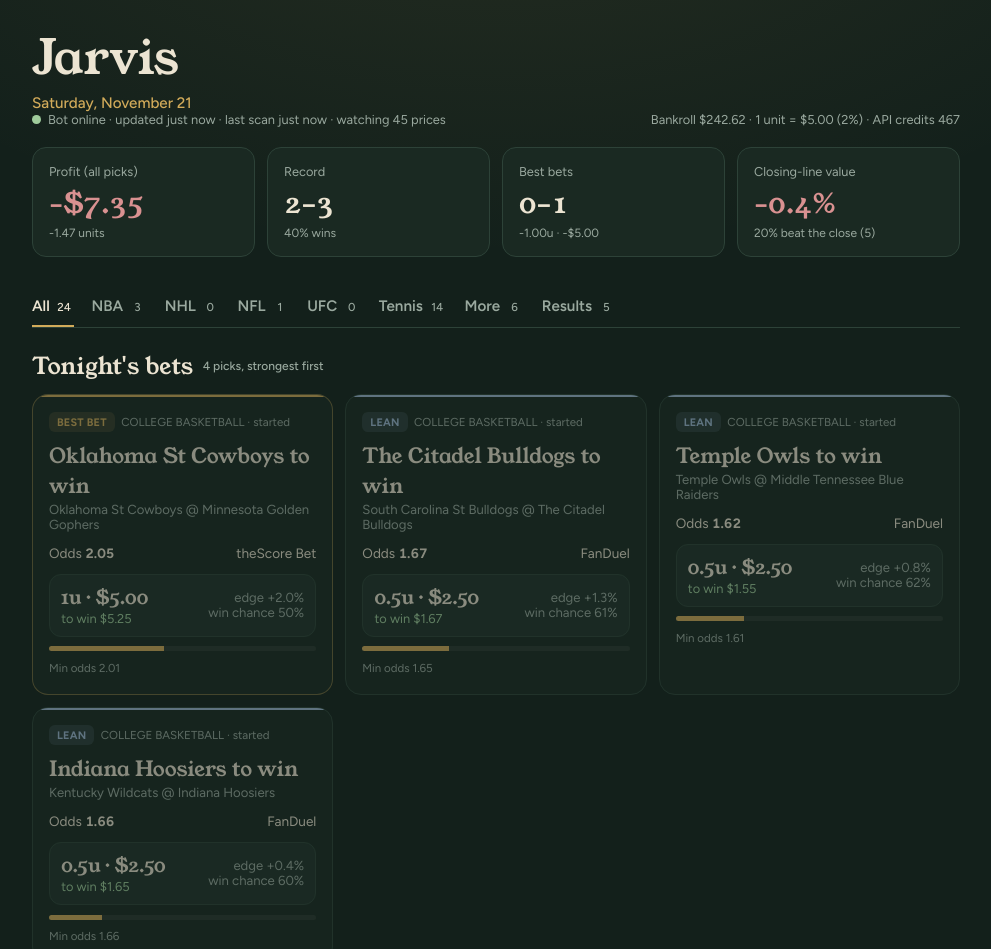
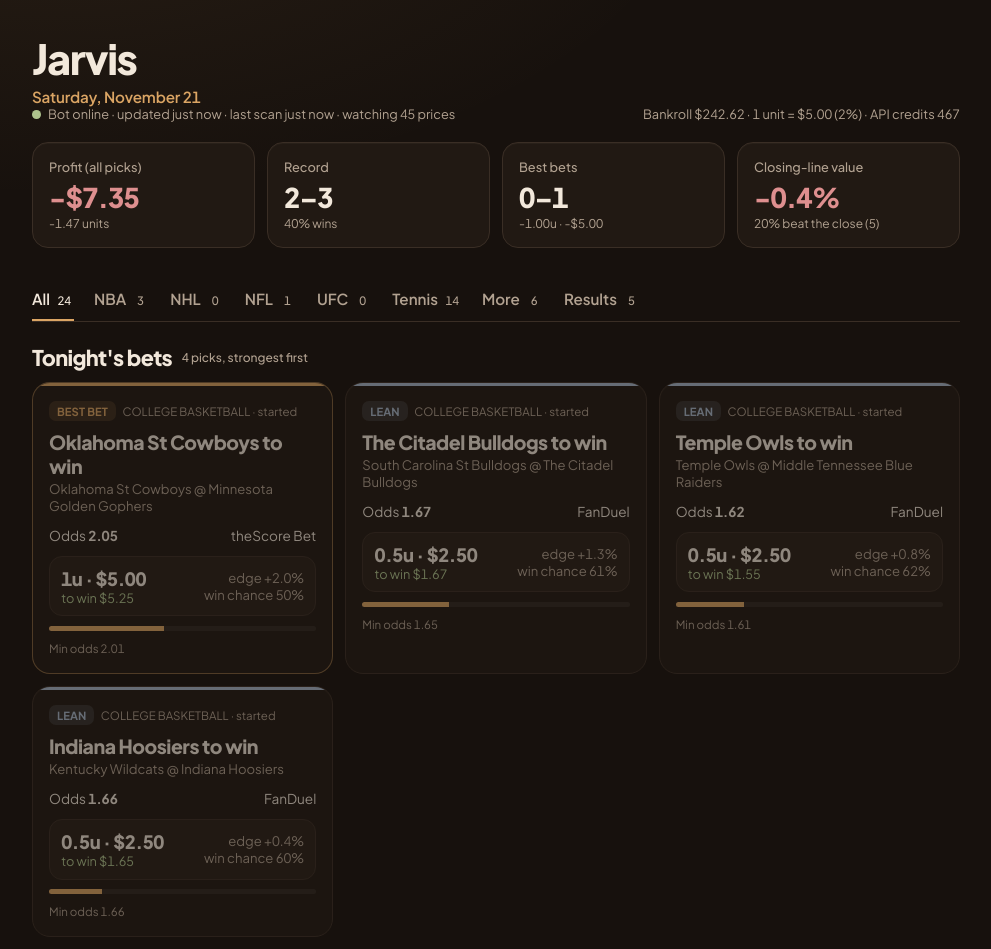
Before and after one commit to hereliesjay/jarvis-picks, a plain HTML site: page index.html in a window 1280 px wide. Shown: the top 949 px of the page, without its empty margins (144-1135 px from the left). Drawn offline with Linux system fonts and the light colour scheme.

Commit message:
update site

```diff
--- a/index.html
+++ b/index.html
@@ -2,7 +2,7 @@
 <html lang="en"><head>
 <meta charset="utf-8"><meta name="viewport" content="width=device-width,initial-scale=1">
 <title>Jarvis Picks</title>
-<link rel="preconnect" href="https://fonts.googleapis.com"><link href="https://fonts.googleapis.com/css2?family=Young+Serif&family=Figtree:wght@400;500;600;700&display=swap" rel="stylesheet">
+<link rel="preconnect" href="https://fonts.googleapis.com"><link href="https://fonts.googleapis.com/css2?family=Plus+Jakarta+Sans:wght@400;500;600;700;800&display=swap" rel="stylesheet">
 <style>
 :root{--bg1:#070a14;--bg2:#10162b;--card:rgba(22,28,52,.78);--line:rgba(140,160,255,.14);--ink:#e8ecf8;--mute:#8f9ab8;--acc:#7c8cff;--acc2:#2fd4c0;--gold:#e6b450;--pos:#46d9a0;--neg:#ff7a90}
 *{box-sizing:border-box}
@@ -97,55 +97,58 @@ details summary::-webkit-details-marker{display:none}
 .sub{font-size:.72rem;text-transform:uppercase;letter-spacing:.1em;color:var(--mute);margin:.9rem 0 .5rem}
 
 
-/* ===== cozy theme: night card table ===== */
-:root{--felt:#13201b;--table:#1a2922;--table2:#20322a;--rail:#2d4238;--chalk:#ece4d2;--mute:#9aa99f;--brass:#d2ab5a;--sage:#9fcb9b;--rose:#d99191;--sky:#9db8d4;
---card:var(--table);--line:var(--rail);--ink:var(--chalk);--acc:var(--sky);--acc2:var(--sage);--gold:var(--brass);--pos:var(--sage);--neg:var(--rose);--bg1:var(--felt);--bg2:var(--felt)}
-body{font-family:Figtree,system-ui,sans-serif;background:var(--felt);color:var(--chalk);
- background-image:radial-gradient(70rem 40rem at 50% -12rem,rgba(210,171,90,.10),transparent 70%)}
-.wrap{max-width:60rem}
-h1{font-family:'Young Serif',Georgia,serif;font-weight:400;background:none;-webkit-background-clip:initial;background-clip:initial;color:var(--chalk);font-size:clamp(2.1rem,7vw,3rem);letter-spacing:-.01em}
-h1 .tonight{display:block;font-family:Figtree,sans-serif;font-size:.95rem;color:var(--brass);letter-spacing:0;margin-top:.15rem;font-weight:500}
+/* ===== warm theme: espresso & caramel ===== */
+:root{--esp:#17110d;--bean:#211913;--bean2:#2a2019;--seam:#3a2e25;--cream:#f2e8db;--mute:#b2a291;--caramel:#dba564;--olive:#aec38d;--rose:#de8f8f;--dusk:#a7b8cb;
+--card:var(--bean);--line:var(--seam);--ink:var(--cream);--acc:var(--dusk);--acc2:var(--olive);--gold:var(--caramel);--pos:var(--olive);--neg:var(--rose);--bg1:var(--esp);--bg2:var(--esp)}
+body{font-family:'Plus Jakarta Sans',system-ui,sans-serif;background:var(--esp);color:var(--cream);font-feature-settings:"tnum" 1;
+ background-image:radial-gradient(60rem 32rem at 15% -10rem,rgba(219,165,100,.09),transparent 70%)}
+.wrap{max-width:60rem;padding-top:2rem}
+h1{font-weight:800;background:none;-webkit-background-clip:initial;background-clip:initial;color:var(--cream);font-size:clamp(2rem,6vw,2.6rem);letter-spacing:-.035em}
+h1 .tonight{display:block;font-size:.95rem;color:var(--caramel);letter-spacing:-.01em;margin-top:.2rem;font-weight:600}
 h2,.sub,.gsec,.tile .l,th{text-transform:none;letter-spacing:0}
-h2{font-family:'Young Serif',serif;font-weight:400;font-size:1.25rem;color:var(--chalk)}
+h2{font-weight:700;font-size:1.15rem;color:var(--cream);letter-spacing:-.02em}
 .sub{font-size:.85rem;font-weight:600;color:var(--mute)}
-.gsec{font-size:.95rem;color:var(--brass);font-weight:600;margin-top:1.4rem}
-.sec h3{font-family:'Young Serif',serif;font-weight:400;font-size:1.45rem}
+.gsec{font-size:.95rem;color:var(--caramel);font-weight:700;margin-top:1.5rem;letter-spacing:-.01em}
+.sec h3{font-weight:800;font-size:1.35rem;letter-spacing:-.03em}
 .sec h3 .ic{display:none}
-.sec h3 .c{font-family:Figtree,sans-serif}
-.card{background:var(--table);border:1px solid var(--rail);border-radius:16px;box-shadow:none;backdrop-filter:none}
-.tile{border-radius:14px}
-.tile .l{font-size:.8rem;color:var(--mute)}
-.tile .v{font-family:'Young Serif',serif;font-weight:400;font-size:1.75rem}
-.tiles .card{border-top:1px solid var(--rail)}
-.pick.best{border-color:rgba(210,171,90,.45)}
-.pick.best::before{background:var(--brass);height:2px}
-.pick.lean::before{background:var(--sky);height:2px}
-.badge{border-radius:6px;letter-spacing:.02em;font-weight:700;font-size:.68rem;background:rgba(210,171,90,.14);color:var(--brass)}
-.badge.lean{background:rgba(157,184,212,.14);color:var(--sky)}
-.badge.parlay{background:rgba(159,203,155,.14);color:var(--sage)}
-.badge.won{background:rgba(159,203,155,.15);color:var(--sage)}.badge.lost{background:rgba(217,145,145,.15);color:var(--rose)}
-.pk,.gp{font-family:'Young Serif',serif;font-weight:400;font-size:1.3rem}
-.gp small{font-family:Figtree,sans-serif}
-.row b,.gline b,.legs b,.bet b{font-family:Figtree,sans-serif;font-weight:700;font-variant-numeric:tabular-nums}
-.bet{background:var(--table2);border:1px solid var(--rail);border-radius:12px}
-.bet .u{font-family:'Young Serif',serif;font-weight:400;font-size:1.2rem}
-.conf{background:rgba(236,228,210,.07)}.conf i{background:var(--brass)}
-.vb{border-radius:6px;letter-spacing:.02em}
-.vb.value{background:rgba(159,203,155,.15);color:var(--sage)}.vb.fair{background:rgba(157,184,212,.14);color:var(--sky)}
-.vb.slight{background:rgba(210,171,90,.14);color:var(--brass)}.vb.over{background:rgba(217,145,145,.14);color:var(--rose)}
-.why{color:#d9d1bf}
-.go{background:var(--brass);color:#1b1a14;border-radius:10px;font-weight:700}
-.go.alt{background:transparent;color:var(--chalk);border:1px solid var(--rail)}
-.tabs{background:var(--felt);border-bottom:1px solid var(--rail);padding:.6rem 0 0;gap:1.1rem;margin-bottom:.4rem}
-.tab{background:none;border:0;border-bottom:2px solid transparent;border-radius:0;padding:.45rem 0 .6rem;color:var(--mute);font-weight:600;font-size:.95rem}
+.sec h3 .c{font-weight:500;letter-spacing:0}
+.card{background:var(--bean);border:1px solid var(--seam);border-radius:18px;box-shadow:0 1px 0 rgba(255,240,220,.03) inset;backdrop-filter:none}
+.tile{border-radius:16px}
+.tile .l{font-size:.8rem;color:var(--mute);font-weight:500}
+.tile .v{font-weight:800;font-size:1.7rem;letter-spacing:-.03em}
+.tiles .card{border-top:1px solid var(--seam)}
+.pick.best{border-color:rgba(219,165,100,.5)}
+.pick.best::before{background:var(--caramel);height:3px}
+.pick.lean::before{background:var(--dusk);height:3px}
+.badge{border-radius:7px;letter-spacing:.01em;font-weight:700;font-size:.7rem;background:rgba(219,165,100,.15);color:var(--caramel)}
+.badge.lean{background:rgba(167,184,203,.15);color:var(--dusk)}
+.badge.parlay{background:rgba(174,195,141,.15);color:var(--olive)}
+.badge.won{background:rgba(174,195,141,.16);color:var(--olive)}.badge.lost{background:rgba(222,143,143,.16);color:var(--rose)}
+.pk,.gp{font-weight:800;font-size:1.22rem;letter-spacing:-.025em}
+.gp small{font-weight:500;letter-spacing:0}
+.row b,.gline b,.legs b,.bet b{font-family:inherit;font-weight:700}
+.bet{background:var(--bean2);border:1px solid var(--seam);border-radius:13px}
+.bet .u{font-weight:800;font-size:1.15rem;letter-spacing:-.02em}
+.conf{background:rgba(242,232,219,.07)}.conf i{background:var(--caramel)}
+.vb{border-radius:7px;letter-spacing:.01em}
+.vb.value{background:rgba(174,195,141,.16);color:var(--olive)}.vb.fair{background:rgba(167,184,203,.15);color:var(--dusk)}
+.vb.slight{background:rgba(219,165,100,.15);color:var(--caramel)}.vb.over{background:rgba(222,143,143,.15);color:var(--rose)}
+.why{color:#ddd0bf}
+.go{background:var(--caramel);color:#20160e;border-radius:11px;font-weight:700}
+.go:hover{background:#e6b273}
+.go.alt{background:transparent;color:var(--cream);border:1px solid var(--seam)}
+.go.alt:hover{border-color:var(--caramel)}
+.tabs{background:var(--esp);border-bottom:1px solid var(--seam);padding:.6rem 0 0;gap:1.25rem;margin-bottom:.4rem}
+.tab{background:none;border:0;border-bottom:2px solid transparent;border-radius:0;padding:.45rem 0 .65rem;color:var(--mute);font-weight:600;font-size:.95rem}
+.tab:hover{color:var(--cream)}
 .tab .n{background:none;color:var(--mute);padding:0;margin-left:.3rem;font-weight:500}
-.tab.on{background:none;color:var(--chalk);border-bottom-color:var(--brass)}
-.tab:focus-visible,.go:focus-visible,select:focus-visible,.more:focus-visible{outline:2px solid var(--brass);outline-offset:2px}
-.dot{box-shadow:none;background:var(--sage)}.dot.off{box-shadow:none;background:var(--rose)}
-.flag{background:rgba(217,145,145,.12);border-color:rgba(217,145,145,.4);color:#f0c4c4}
-.filters select,.more{background:var(--table);border-color:var(--rail);color:var(--chalk)}
-tbody tr:hover td{background:rgba(236,228,210,.03)}
-.tt{background:var(--table2);border-color:var(--rail)}
+.tab.on{background:none;color:var(--cream);border-bottom-color:var(--caramel)}
+.tab:focus-visible,.go:focus-visible,select:focus-visible,.more:focus-visible{outline:2px solid var(--caramel);outline-offset:2px}
+.dot{box-shadow:none;background:var(--olive)}.dot.off{box-shadow:none;background:var(--rose)}
+.flag{background:rgba(222,143,143,.12);border-color:rgba(222,143,143,.4);color:#f3c9c9}
+.filters select,.more{background:var(--bean);border-color:var(--seam);color:var(--cream)}
+tbody tr:hover td{background:rgba(242,232,219,.03)}
+.tt{background:var(--bean2);border-color:var(--seam)}
 .empty{color:var(--mute)}
 .note{color:var(--mute);max-width:44rem}
 </style></head>
@@ -237,12 +240,12 @@ function drawChart(box,rows){box.replaceChildren();const g=rows.filter(r=>r.stat
   const X=i=>m.l+(W-m.l-m.r)*i/(pts.length-1),Y=v=>m.t+(H-m.t-m.b)*(1-(v-(y0-pad))/((y1+pad)-(y0-pad)));
   const ns='http://www.w3.org/2000/svg',svg=document.createElementNS(ns,'svg');svg.setAttribute('viewBox','0 0 '+W+' '+H);svg.setAttribute('class','chart');
   const mk=(t,a)=>{const e=document.createElementNS(ns,t);for(const k in a)e.setAttribute(k,a[k]);svg.append(e);return e};
-  [y0-pad,0,y1+pad].forEach(v=>{mk('line',{x1:m.l,x2:W-m.r,y1:Y(v),y2:Y(v),stroke:v===0?'rgba(236,228,210,.3)':'rgba(236,228,210,.07)'});const t=mk('text',{x:m.l-6,y:Y(v)+4,'text-anchor':'end'});t.textContent=(v>0?'+':'')+v.toFixed(1)+'u'});
+  [y0-pad,0,y1+pad].forEach(v=>{mk('line',{x1:m.l,x2:W-m.r,y1:Y(v),y2:Y(v),stroke:v===0?'rgba(242,232,219,.3)':'rgba(242,232,219,.07)'});const t=mk('text',{x:m.l-6,y:Y(v)+4,'text-anchor':'end'});t.textContent=(v>0?'+':'')+v.toFixed(1)+'u'});
   const d=pts.map((p,i)=>(i?'L':'M')+X(i).toFixed(1)+','+Y(p.y).toFixed(1)).join('');const last=pts[pts.length-1];
-  mk('path',{d,fill:'none',stroke:last.y>=0?'#9fcb9b':'#d99191','stroke-width':2,'stroke-linejoin':'round','stroke-linecap':'round'});
+  mk('path',{d,fill:'none',stroke:last.y>=0?'#aec38d':'#de8f8f','stroke-width':2,'stroke-linejoin':'round','stroke-linecap':'round'});
   const lt=mk('text',{x:X(pts.length-1)+6,y:Y(last.y)+4});lt.textContent=(last.y>=0?'+':'')+last.y.toFixed(2)+'u';lt.style.fill='var(--ink)';
   const xt=mk('text',{x:W-m.r,y:H-6,'text-anchor':'end'});xt.textContent=g.length+' graded picks';
-  const dot=mk('circle',{r:4,fill:'#d2ab5a',style:'display:none'});const tt=el('div','tt');box.append(svg,tt);
+  const dot=mk('circle',{r:4,fill:'#dba564',style:'display:none'});const tt=el('div','tt');box.append(svg,tt);
   svg.addEventListener('mousemove',e=>{const r=svg.getBoundingClientRect();const sx=(e.clientX-r.left)*W/r.width;let i=Math.round((sx-m.l)/((W-m.l-m.r)/(pts.length-1)));i=Math.max(0,Math.min(pts.length-1,i));
     dot.setAttribute('cx',X(i));dot.setAttribute('cy',Y(pts[i].y));dot.style.display='';tt.style.display='block';tt.textContent=pts[i].lab+' · '+(pts[i].y>=0?'+':'')+pts[i].y.toFixed(2)+'u';
     tt.style.left=Math.min(r.width-tt.offsetWidth,Math.max(0,(X(i)*r.width/W)-tt.offsetWidth/2))+'px';tt.style.top='-6px'});
```
